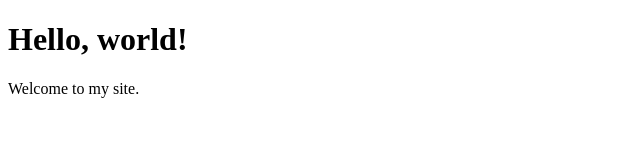
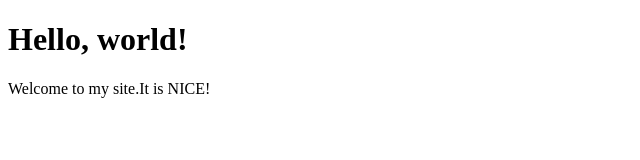
Before and after one commit to LxTh2/Test_Deerflieds, a plain HTML site: page index.html in a window 1280 px wide. Shown: the full height of the page, 0-640 px from the left. Drawn offline with Linux system fonts and the light colour scheme.

Commit message:
Update index.html
IT IS NICE

```diff
--- a/index.html
+++ b/index.html
@@ -5,6 +5,6 @@
 </head>
 <body>
   <h1>Hello, world!</h1>
-  <p>Welcome to my site.</p>
+  <p>Welcome to my site.It is NICE!</p>
 </body>
 </html>
```
